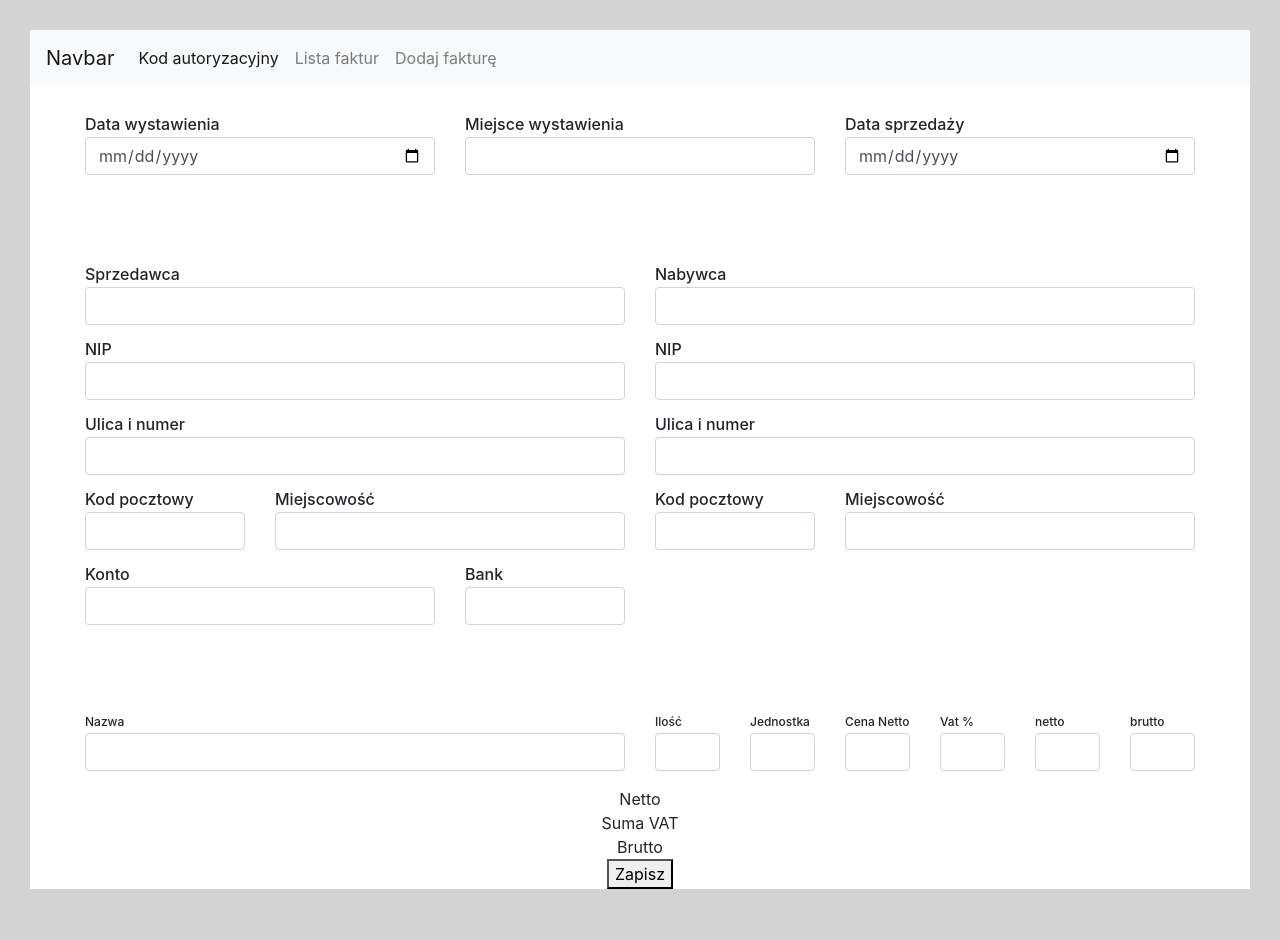
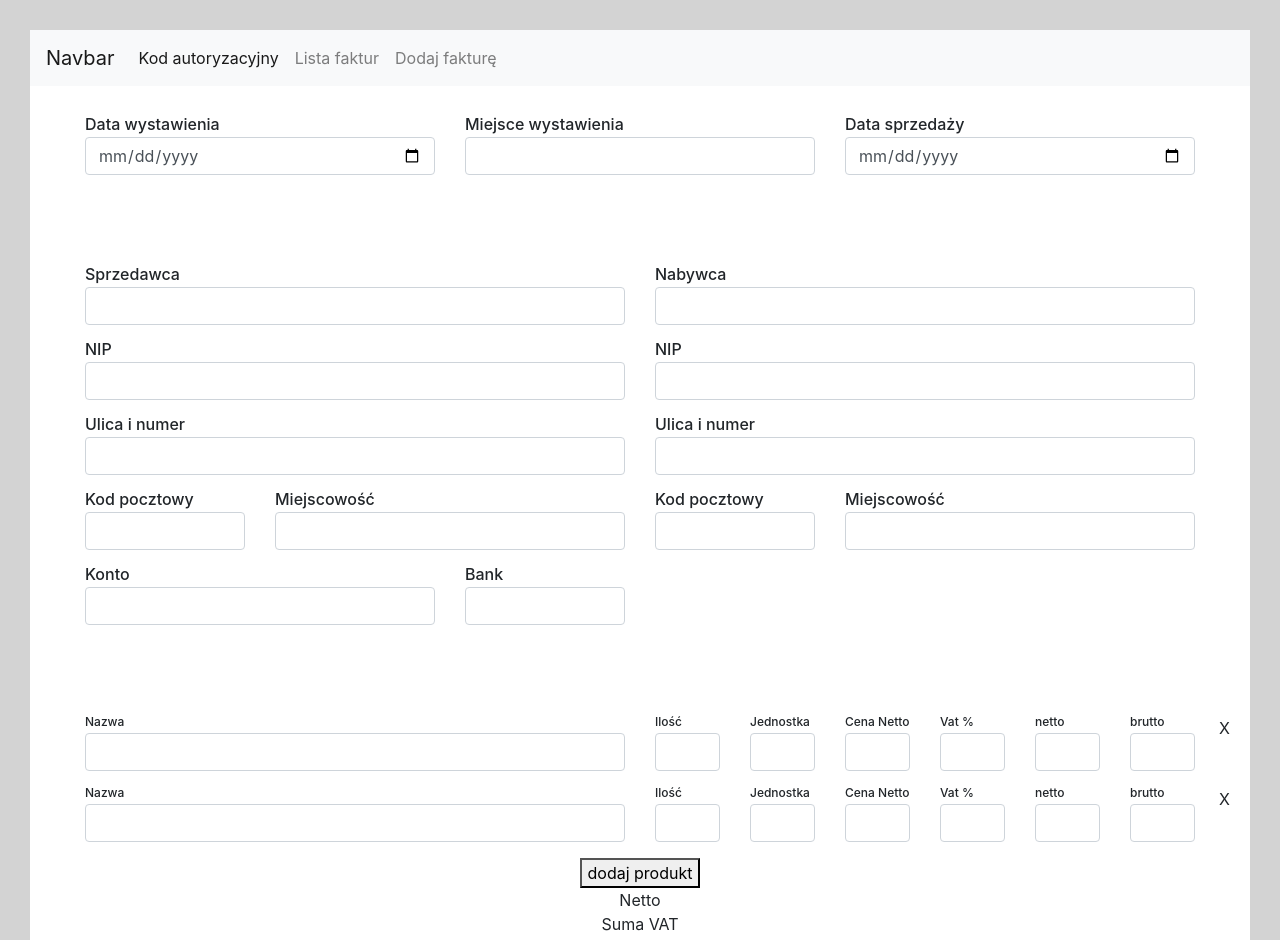
Before and after one commit to sp-pl/REST-API-Invoicing-interface, a React (Create React App) app in the folder rest-fakturownia/: page / in a window 1280 px wide. Shown: the top 940 px of the page. Before the commit the page ends 919 px from the top, so only its background shows below. Built offline with nearby package versions, Linux system fonts and the light colour scheme.

Commit message:
add new item row function

```diff
--- a/rest-fakturownia/src/components/main/new_invoice/item_row.jsx
+++ b/rest-fakturownia/src/components/main/new_invoice/item_row.jsx
@@ -54,6 +54,9 @@ class ItemRow extends React.Component{
 						type="number"
 						className="form-control" />
 				</div>
+				<div className="remove">
+					X
+				</div>
 			</div>
 		)
 	}
--- a/rest-fakturownia/src/components/main/new_invoice/newInvoice.scss
+++ b/rest-fakturownia/src/components/main/new_invoice/newInvoice.scss
@@ -6,6 +6,7 @@
 }
 
 .newInvoice{
+
 	.main-form{
 		padding-top:30px;
 
@@ -26,9 +27,14 @@
 		}// end of:sides;
 
 		.newPos{
+			position:relative;
 
 			.title{
 				@include subheaders(12px);
+			}
+			.remove{
+				position:absolute;
+				right: -20px;
 			}
 		}//end of: newPos;
 
--- a/rest-fakturownia/src/components/main/new_invoice/new_invoice_template.jsx
+++ b/rest-fakturownia/src/components/main/new_invoice/new_invoice_template.jsx
@@ -21,18 +21,24 @@ class NewInvoiceTemplate extends React.Component{
 					"sell_date": "2019-07-14",
 					"issue_date": "2019-07-14",
 					"payment_to": "2019-07-21",
-					"buyer_name": "",
+					"buyer_name": "aaa",
 					"buyer_tax_no": "5252445767",
-					"buyer_street": "",
+					"buyer_street": "aaa",
 					"buyer_post_code": "",
 					"buyer_city": "",
-					"seller_name":'',
+					"seller_name":'aaa',
 					"seller_street":'',
 					"seller_post_code":'',
 					"seller_city":'',
 					"seller_bank_account":'',
 					"seller_tax_no": '',
 					positions:[
+						{
+						 "name":"Produkt A1",
+						 "tax":23,
+						 "total_price_gross":10.23,
+						 "quantity":1
+						},
 						{
 						 "name":"Produkt A1",
 						 "tax":23,
@@ -52,7 +58,6 @@ class NewInvoiceTemplate extends React.Component{
 	handleChange(event){
 		let invoice = this.state.params.invoice
 		invoice[event.target.name] = event.target.value
-
 		this.setState({
 			invoice
 		})
@@ -81,7 +86,7 @@ class NewInvoiceTemplate extends React.Component{
 
 	submitInvoice(event){
 		event.preventDefault();
-		if(this.validateFieds()){
+		// if(this.validateFieds()){
 			$.ajax({
 			  type: "POST",
 			  url: this.state.endpoint,
@@ -90,21 +95,33 @@ class NewInvoiceTemplate extends React.Component{
 			  success: function(data) { alert('invoice created! ' + data['number'])},
 			  error: function(data){console.log()}
 			});
-		}else{
-			return
-		}
+		// }else{
+		// 	return
+		// }
 	}
 	addProductRow(event){
 		event.preventDefault();
-		var positions = {...this.state.params.invoice.positions}
-		this.setState={
-			positions : Object.assign({}, positions, positions)
-
-		}
-		console.log(positions)
+		let positions = this.state.params.invoice.positions;
+		this.setState=({
+			positions: positions.push({
+				"name":"",
+				"tax":null,
+				"total_price_gross":null,
+				"quantity":null
+			})
+		})
+		this.forceUpdate();
+		console.log(this.state.params.invoice.positions)
 	}
 
+
+
 	render(){
+
+		/* mapping rows */
+
+
+
 		return(
 			<div className="container newInvoice">
 				<form
@@ -260,7 +277,17 @@ class NewInvoiceTemplate extends React.Component{
 							</div>
 						</div>
 					</div>
-					<ItemRow addProductRow={this.addProductRow}/>
+
+					{
+						this.state.params.invoice.positions.map(function(item,index){
+							return <ItemRow />
+						})
+					}
+
+					<button onClick={this.addProductRow}>
+						dodaj produkt
+					</button>
+
 					<div className="summary">
 						<div className="">
 							<span className="">Netto</span>
```
